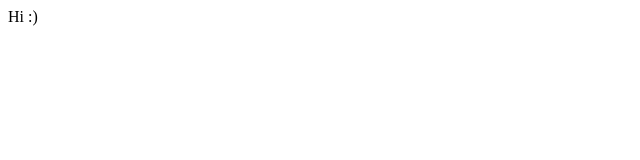
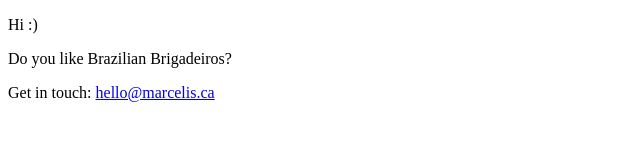
Before and after one commit to raphaelfruneaux/marcelis-website, a website: page src/index.html in a window 1280 px wide. Shown: the whole page, without its empty margins (0-640 px from the left). Drawn offline with Linux system fonts and the light colour scheme.

Commit message:
adding info

```diff
--- a/src/index.html
+++ b/src/index.html
@@ -8,7 +8,9 @@
 </head>
 <body>
 
-    Hi :)
+    <p>Hi :)</p>
+    <p>Do you like Brazilian Brigadeiros?</p>
+    <p>Get in touch: <a href="mailto:hello@marcelis.ca">hello@marcelis.ca</a></p>
 
 </body>
 </html>
```
